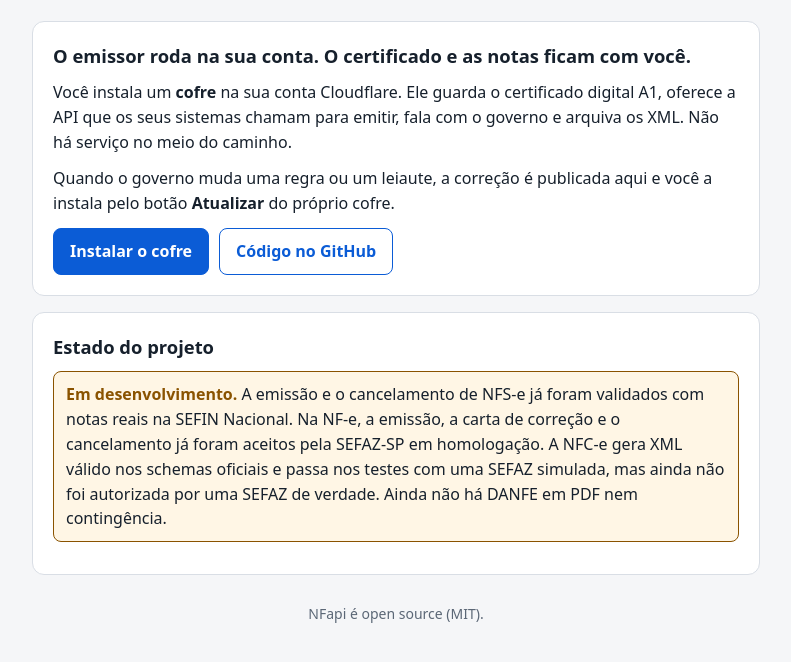
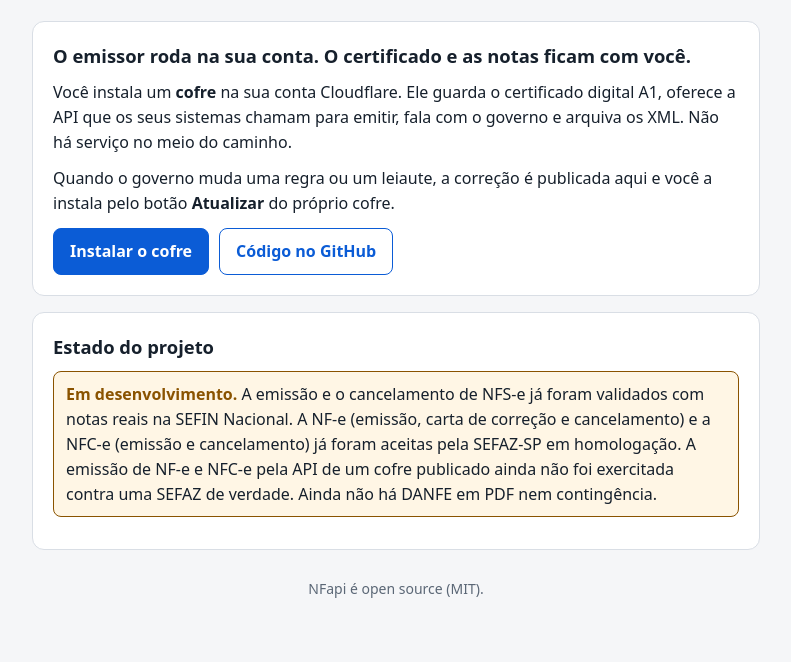
Before and after one commit to Quevenapp/nfapi, a website: page apps/site/public/index.html in a window 1280 px wide. Shown: the part 100-762 px from the top of the page, without its empty margins (244-1035 px from the left). Drawn offline with Linux system fonts and the light colour scheme.

Commit message:
Documenta a validação da NFC-e na SEFAZ-SP em homologação
A NFC-e foi autorizada com o QR Code versão 3 (sem CSC) e cancelada. Em SP o credenciamento da NFC-e em homologação é feito num portal próprio, separado do de produção.

Co-Authored-By: Claude Fable 5.2 <noreply@anthropic.com>

```diff
--- a/apps/site/public/index.html
+++ b/apps/site/public/index.html
@@ -26,7 +26,7 @@
 
 	<section class="card">
 		<h2>Estado do projeto</h2>
-		<p class="note"><strong>Em desenvolvimento.</strong> A emissão e o cancelamento de NFS-e já foram validados com notas reais na SEFIN Nacional. Na NF-e, a emissão, a carta de correção e o cancelamento já foram aceitos pela SEFAZ-SP em homologação. A NFC-e gera XML válido nos schemas oficiais e passa nos testes com uma SEFAZ simulada, mas ainda não foi autorizada por uma SEFAZ de verdade. Ainda não há DANFE em PDF nem contingência.</p>
+		<p class="note"><strong>Em desenvolvimento.</strong> A emissão e o cancelamento de NFS-e já foram validados com notas reais na SEFIN Nacional. A NF-e (emissão, carta de correção e cancelamento) e a NFC-e (emissão e cancelamento) já foram aceitas pela SEFAZ-SP em homologação. A emissão de NF-e e NFC-e pela API de um cofre publicado ainda não foi exercitada contra uma SEFAZ de verdade. Ainda não há DANFE em PDF nem contingência.</p>
 	</section>
 
 	<footer class="muted small">
```
Also changed, not shown: README.md.
